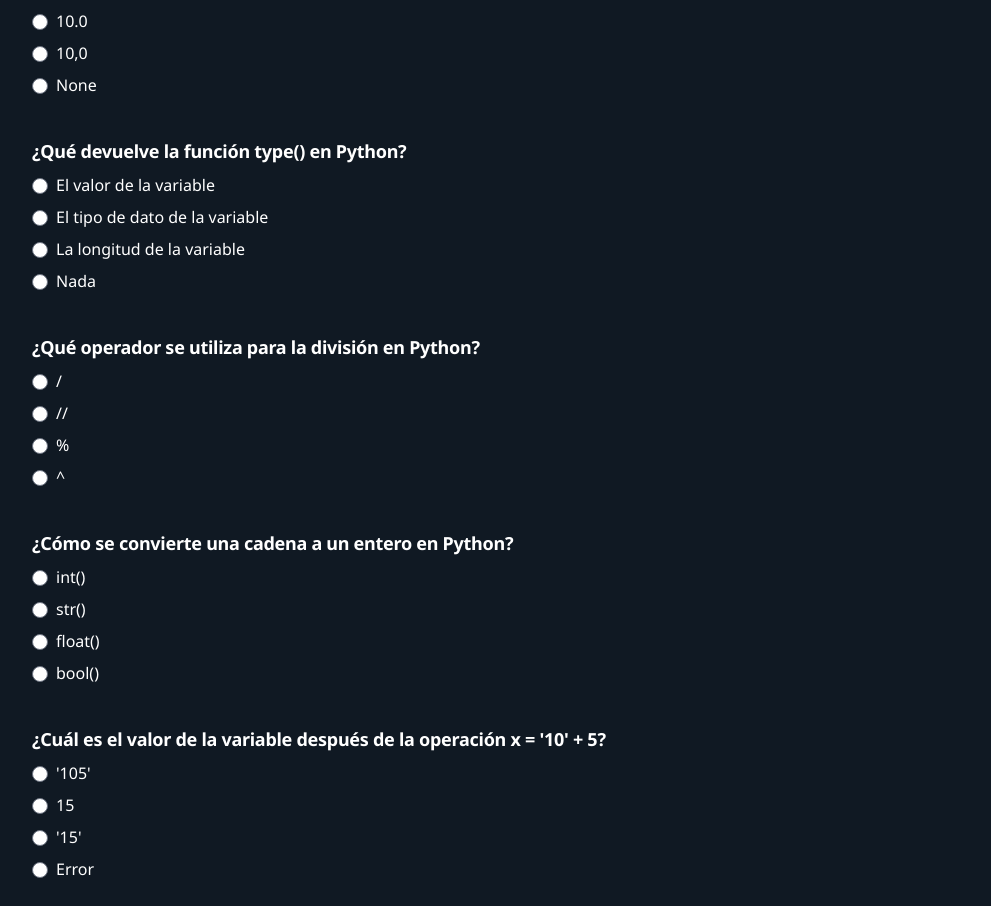
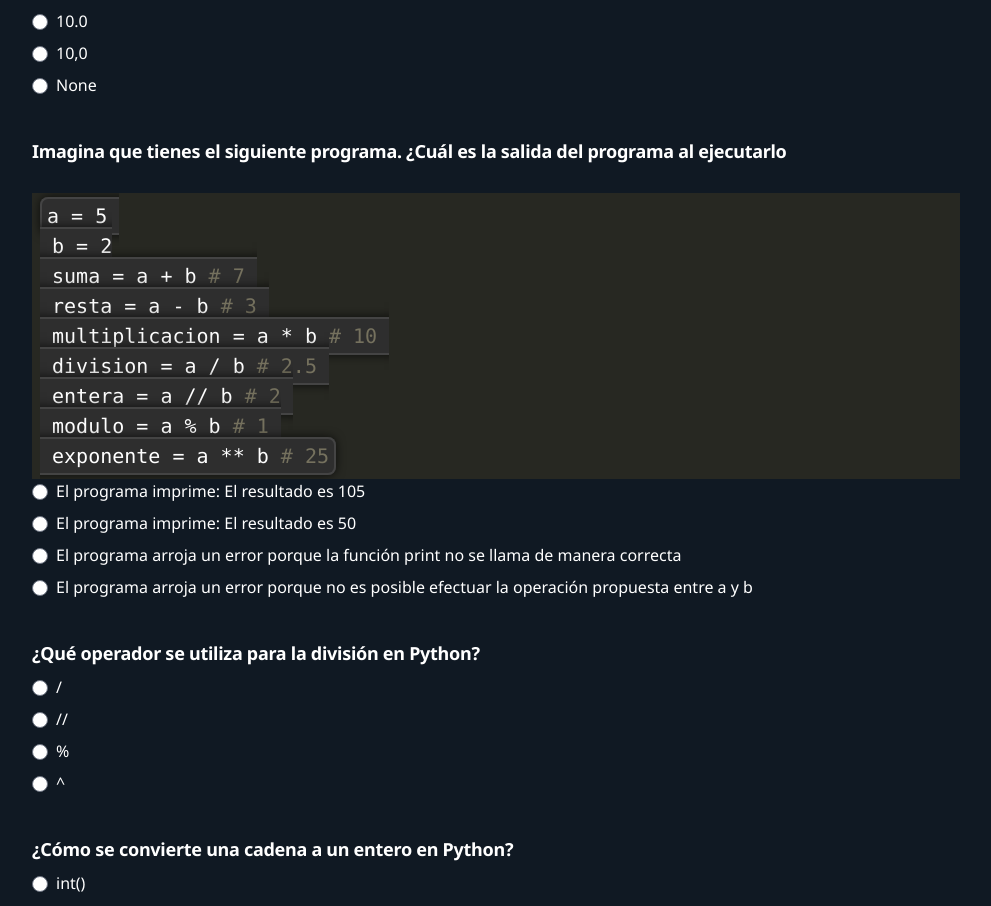
Before and after one commit to RavenCode-Eng2/ravencode-frontend, a React (Vite) app: page /Assesment1 in a window 1280 px wide. Shown: the part 1020-1926 px from the top of the page, without its empty margins (144-1135 px from the left). Built offline with nearby package versions, Linux system fonts and the light colour scheme.

Commit message:
lesson5 updated

```diff
--- a/src/pages/Module1/Asessment1.tsx
+++ b/src/pages/Module1/Asessment1.tsx
@@ -17,7 +17,12 @@
 const questions = [
   {
     question: "¿Qué es una variable en Python?",
-    options: ["Un tipo de dato", "Un contenedor de datos", "Un operador", "Una función"],
+    options: [
+      "Un tipo de dato",
+      "Un contenedor de datos",
+      "Un operador",
+      "Una función",
+    ],
     answer: "Un contenedor de datos",
   },
   {
@@ -41,9 +46,33 @@
     answer: "10.0",
   },
   {
-    question: "¿Qué devuelve la función type() en Python?",
-    options: ["El valor de la variable", "El tipo de dato de la variable", "La longitud de la variable", "Nada"],
-    answer: "El tipo de dato de la variable",
+    question:
+      "Imagina que tienes el siguiente programa. ¿Cuál es la salida del programa al ejecutarlo",
+    description: (
+      <div className="console-container">
+        <div className="console-box">
+          <SyntaxHighlighter language="python" style={monokai}>
+            {`a = 5
+ b = 2
+ suma = a + b # 7
+ resta = a - b # 3
+ multiplicacion = a * b # 10
+ division = a / b # 2.5
+ entera = a // b # 2
+ modulo = a % b # 1
+ exponente = a ** b # 25`}
+          </SyntaxHighlighter>
+        </div>
+      </div>
+    ),
+    options: [
+      "El programa imprime: El resultado es 105",
+      "El programa imprime: El resultado es 50",
+      "El programa arroja un error porque la función print no se llama de manera correcta",
+      "El programa arroja un error porque no es posible efectuar la operación propuesta entre a y b",
+    ],
+    answer:
+      "El programa arroja un error porque no es posible efectuar la operación propuesta entre a y b",
   },
   {
     question: "¿Qué operador se utiliza para la división en Python?",
@@ -56,7 +85,8 @@
     answer: "int()",
   },
   {
-    question: "¿Cuál es el valor de la variable después de la operación x = '10' + 5?",
+    question:
+      "¿Cuál es el valor de la variable después de la operación x = '10' + 5?",
     options: ["'105'", "15", "'15'", "Error"],
     answer: "Error",
   },
@@ -123,6 +153,10 @@
                   <h3 className="text-white text-lg font-bold tracking-[-0.015em] px-4 pb-2 pt-4">
                     {question.question}
                   </h3>
+                  {/* Mostrar la descripción si existe */}
+                  {question.description && (
+                    <div className="px-4">{question.description}</div>
+                  )}
                   <div className="px-4">
                     {question.options.map((option, optionIndex) => (
                       <div key={optionIndex} className="mb-2">
@@ -143,6 +177,7 @@
                 </div>
               ))}
             </form>
+
             <div className="mt-8 flex justify-between">
               <Button
                 size="md"
@@ -168,7 +203,9 @@
       {showModal && (
         <div className="fixed inset-0 flex items-center justify-center bg-black bg-opacity-50">
           <div className="bg-white p-8 rounded-lg text-center w-80">
-            <h2 className="text-2xl font-bold text-black mb-4">Resultado del Examen</h2>
+            <h2 className="text-2xl font-bold text-black mb-4">
+              Resultado del Examen
+            </h2>
             <p className="text-lg text-black mb-4">{modalMessage}</p>
             <Button
               size="md"
```
